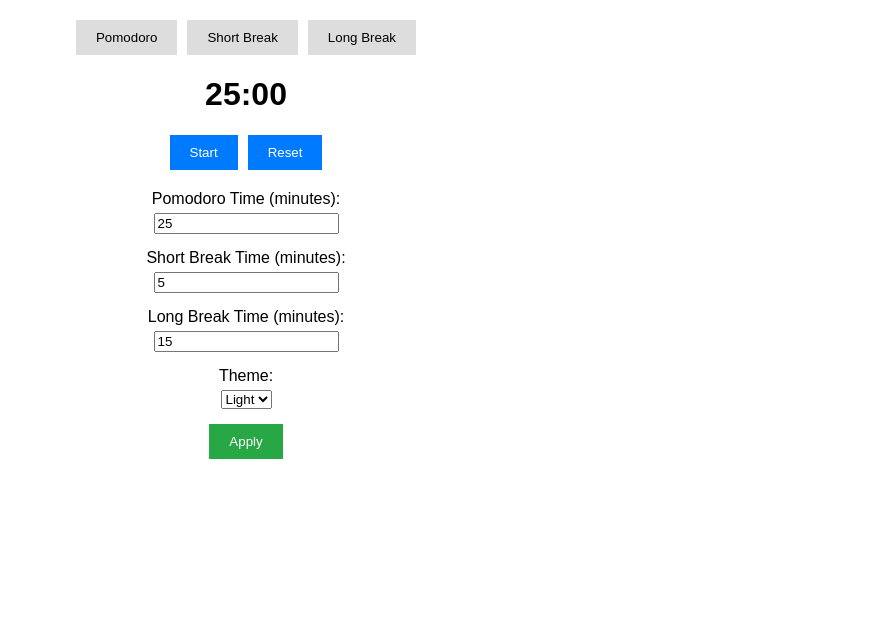
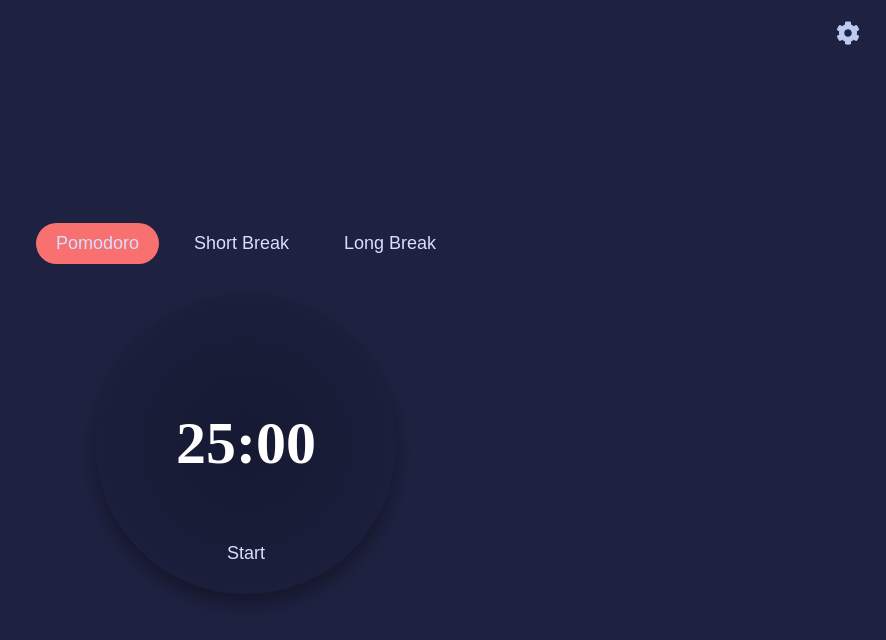
Before and after one commit to ElifKeskinn/Pomodoro, a React (Vite) app: page / in a window 1280 px wide. Shown: the top 640 px of the page, without its empty margins (394-1280 px from the left). Built offline with nearby package versions, Linux system fonts and the light colour scheme.

Commit message:
project is mostly done but there will be another feature additions

```diff
--- a/package.json
+++ b/package.json
@@ -11,7 +11,8 @@
   },
   "dependencies": {
     "react": "^18.3.1",
-    "react-dom": "^18.3.1"
+    "react-dom": "^18.3.1",
+    "react-icons": "^5.3.0"
   },
   "devDependencies": {
     "@eslint/js": "^9.9.0",
--- a/src/App.css
+++ b/src/App.css
@@ -1,54 +1,159 @@
-.app {
-    font-family: Arial, sans-serif;
-    text-align: center;
+body,
+html {
+  background-color: #1E213F;
 }
 
+.app {
+  text-align: center;
+  height: 100vh;
+  display: flex;
+  flex-direction: column;
+  justify-content: center;
+  align-items: center;
+  background-color: #1E213F;
+}
+
+/* Tabs styling */
 .tabs {
-    margin: 20px 0;
+  display: flex;
+  gap: 15px;
+  margin-bottom: 30px;
 }
 
 .tab-button {
   padding: 10px 20px;
-    margin: 0 5px;
   border: none;
+  border-radius: 30px;
   cursor: pointer;
-    background-color: #ddd;
+  background-color: transparent;
+  color: #D7E0FF;
+  font-size: 18px;
+  transition: background-color 0.3s ease, color 0.3s ease;
 }
 
-  .tab-button.active {
-    background-color: #bbb;
+
+.timer {
+  position: relative;
+  width: 300px;
+  height: 300px;
+  display: flex;
+  justify-content: center;
+  align-items: center;
+  background: radial-gradient(circle at center, #161932, #1E213F);
+  border-radius: 50%;
+  box-shadow: 0px 10px 15px rgba(0, 0, 0, 0.3);
+
 }
 
-  .timer {
-    margin: 20px 0;
+.timer h1 {
+  font-size: 60px;
+  color: white;
+  margin: 0;
+  z-index: 1;
 }
 
+
+/* Control button */
 .control-button {
-    padding: 10px 20px;
-    margin: 0 5px;
+  position: absolute;
+  bottom: 20px;
+  padding: 10px 40px;
+  background-color: transparent;
   border: none;
+  font-size: 18px;
+  color: #D7E0FF;
   cursor: pointer;
-    background-color: #007bff;
-    color: white;
 }
 
-  .settings {
-    margin: 20px 0;
+.modal {
+  position: fixed;
+  top: 50%;
+  left: 50%;
+  transform: translate(-50%, -50%);
+  background: white;
+  border-radius: 15px;
+  box-shadow: 0 5px 15px rgba(0, 0, 0, 0.3);
+  padding: 20px;
+  width: 400px;
+  z-index: 1000;
+}
+
+
+.modal h2 {
+  margin-top: 0;
+  font-size: 1.5rem;
+  color: #172040;
 }
 
 .setting-group {
-    margin-bottom: 15px;
+  margin-bottom: 20px;
 }
 
-  .setting-group label {
-    display: block;
-    margin-bottom: 5px;
+.time-settings,
+.font-settings,
+.theme-settings {
+  display: flex;
+  justify-content: space-between;
+  margin-top: 10px;
+}
+
+input[type="number"] {
+  width: 60px;
+  padding: 5px;
+  border: none;
+  background-color: #cdcdce;
+  color: #000000;
+  text-align: center;
+  border-radius: 8px;
+}
+
+/* Close button */
+.close-button {
+  position: absolute;
+  top: 10px;
+  right: 10px;
+  background: none;
+  border: none;
+  font-size: 1.5rem;
+  cursor: pointer;
+  color: #333;
+}
+
+/* Settings icon button */
+.settings-button {
+  position: absolute;
+  top: 20px;
+  right: 20px;
+  background: none;
+  border: none;
+  font-size: 1.5rem;
+  cursor: pointer;
+  color: #bec9f2;
+}
+
+
+.font-button,
+.theme-button {
+  border: none;
+  outline: none;
+  cursor: pointer;
+  padding: 10px;
+  margin: 0 5px;
+  border-radius: 5px;
+}
+
+.font-button.active,
+.theme-button.active {
+  border: 2px solid #000;
 }
 
 .apply-button {
+  background-color: #F87070;
+  color: white;
   padding: 10px 20px;
   border: none;
+  border-radius: 50px;
   cursor: pointer;
-    background-color: #28a745;
-    color: white;
+  width: 50%;
+  text-align: center;
 }
--- a/src/App.jsx
+++ b/src/App.jsx
@@ -2,19 +2,66 @@
 import Timer from './components/Timer';
 import Settings from './components/Settings';
 import './App.css';
+import { FaCog } from 'react-icons/fa';
 
 const App = () => {
   const [activeTab, setActiveTab] = useState('pomodoro');
+  const [settings, setSettings] = useState({
+    pomodoroTime: 25,
+    shortBreakTime: 5,
+    longBreakTime: 15,
+    selectedFont: 'Kumbh Sans',
+    selectedTheme: '#F87070',
+  });
+
+  const [isSettingsOpen, setIsSettingsOpen] = useState(false);
+
+  const handleApplySettings = (newSettings) => {
+    setSettings(newSettings);
+    setIsSettingsOpen(false);
+  };
+
+  const handleOpenSettings = () => {
+    setIsSettingsOpen(true);
+  };
+
+  const handleCloseSettings = () => {
+    setIsSettingsOpen(false);
+  };
 
   return (
-    <div className="app">
+    <div className="app" style={{ fontFamily: settings.selectedFont }}>
       <div className="tabs">
-        <button className="tab-button" onClick={() => setActiveTab('pomodoro')}>Pomodoro</button>
-        <button className="tab-button" onClick={() => setActiveTab('shortBreak')}>Short Break</button>
-        <button className="tab-button" onClick={() => setActiveTab('longBreak')}>Long Break</button>
+        <button
+          className="tab-button"
+          style={{ backgroundColor: activeTab === 'pomodoro' ? settings.selectedTheme : 'transparent' }}
+          onClick={() => setActiveTab('pomodoro')}
+        >
+          Pomodoro
+        </button>
+        <button
+          className="tab-button"
+          style={{ backgroundColor: activeTab === 'shortBreak' ? settings.selectedTheme : 'transparent' }}
+          onClick={() => setActiveTab('shortBreak')}
+        >
+          Short Break
+        </button>
+        <button
+          className="tab-button"
+          style={{ backgroundColor: activeTab === 'longBreak' ? settings.selectedTheme : 'transparent' }}
+          onClick={() => setActiveTab('longBreak')}
+        >
+          Long Break
+        </button>
       </div>
-      <Timer activeTab={activeTab} />
-      <Settings />
+
+      <Timer activeTab={activeTab} settings={settings} />
+
+      <button className="settings-button" onClick={handleOpenSettings}>
+        <FaCog />
+      </button>
+
+      {isSettingsOpen && <Settings onApply={handleApplySettings} onClose={handleCloseSettings} />}
     </div>
   );
 };
--- a/src/components/Settings.jsx
+++ b/src/components/Settings.jsx
@@ -1,49 +1,102 @@
 import React, { useState } from 'react';
 
-const Settings = () => {
+const Settings = ({ onApply, onClose }) => {
   const [pomodoroTime, setPomodoroTime] = useState(25);
   const [shortBreakTime, setShortBreakTime] = useState(5);
   const [longBreakTime, setLongBreakTime] = useState(15);
-  const [theme, setTheme] = useState('light');
+  const [selectedFont, setSelectedFont] = useState('Kumbh Sans');
+  const [selectedTheme, setSelectedTheme] = useState('#F87070');
 
-  const handleApply = () => {
-    console.log('Settings applied:', { pomodoroTime, shortBreakTime, longBreakTime, theme });
+  const fonts = ['Kumbh Sans', 'Roboto Slab', 'Space Mono'];
+  const themes = ['#F87070', '#70F3F8', '#D881F8'];
+
+  const handleApplySettings = () => {
+    const newSettings = {
+      pomodoroTime,
+      shortBreakTime,
+      longBreakTime,
+      selectedFont,
+      selectedTheme,
+    };
+    onApply(newSettings);
   };
 
   return (
-    <div className="settings">
+    <div className="modal settings-modal">
+      <div className="modal-content">
+        <button className="close-button" onClick={onClose}>
+          &times;
+        </button>
+
+        <h2>Settings</h2>
+
         <div className="setting-group">
-        <label>Pomodoro Time (minutes):</label>
+          <label>Time (minutes)</label>
+          <div className="time-settings">
+            <div>
+              <label>Pomodoro</label>
               <input
                 type="number"
                 value={pomodoroTime}
                 onChange={(e) => setPomodoroTime(parseInt(e.target.value))}
+                min="1"
               />
             </div>
-      <div className="setting-group">
-        <label>Short Break Time (minutes):</label>
+            <div>
+              <label>Short Break</label>
               <input
                 type="number"
                 value={shortBreakTime}
                 onChange={(e) => setShortBreakTime(parseInt(e.target.value))}
+                min="1"
               />
             </div>
-      <div className="setting-group">
-        <label>Long Break Time (minutes):</label>
+            <div>
+              <label>Long Break</label>
               <input
                 type="number"
                 value={longBreakTime}
                 onChange={(e) => setLongBreakTime(parseInt(e.target.value))}
+                min="1"
               />
             </div>
+          </div>
+        </div>
+
         <div className="setting-group">
-        <label>Theme:</label>
-        <select value={theme} onChange={(e) => setTheme(e.target.value)}>
-          <option value="light">Light</option>
-          <option value="dark">Dark</option>
-        </select>
+          <label>Font</label>
+          <div className="font-settings">
+            {fonts.map((font) => (
+              <button
+                key={font}
+                className={`font-button ${selectedFont === font ? 'active' : ''}`}
+                onClick={() => setSelectedFont(font)}
+                style={{ fontFamily: font }}
+              >
+                Aa
+              </button>
+            ))}
           </div>
-      <button className="apply-button" onClick={handleApply}>Apply</button>
+        </div>
+
+        <div className="setting-group">
+          <label>Color</label>
+          <div className="theme-settings">
+            {themes.map((theme) => (
+              <button
+                key={theme}
+                className={`theme-button ${selectedTheme === theme ? 'active' : ''}`}
+                onClick={() => setSelectedTheme(theme)}
+                style={{ backgroundColor: theme }}
+              />
+            ))}
+          </div>
+        </div>
+
+        <button className="apply-button" onClick={handleApplySettings}>
+          Apply
+        </button>
+      </div>
     </div>
   );
 };
--- a/src/components/Timer.jsx
+++ b/src/components/Timer.jsx
@@ -1,30 +1,30 @@
 import React, { useState, useEffect } from 'react';
 
-const Timer = ({ activeTab }) => {
+const Timer = ({ activeTab, settings }) => {
   const [time, setTime] = useState(0);
   const [isActive, setIsActive] = useState(false);
 
   useEffect(() => {
     switch (activeTab) {
       case 'pomodoro':
-        setTime(25 * 60);
+        setTime(settings.pomodoroTime * 60);
         break;
       case 'shortBreak':
-        setTime(5 * 60);
+        setTime(settings.shortBreakTime * 60);
         break;
       case 'longBreak':
-        setTime(15 * 60);
+        setTime(settings.longBreakTime * 60);
         break;
       default:
-        setTime(25 * 60);
+        setTime(settings.pomodoroTime * 60);
     }
-  }, [activeTab]);
+  }, [activeTab, settings]);
 
   useEffect(() => {
     let interval = null;
     if (isActive) {
       interval = setInterval(() => {
-        setTime((prevTime) => prevTime > 0 ? prevTime - 1 : 0);
+        setTime((prevTime) => (prevTime > 0 ? prevTime - 1 : 0));
       }, 1000);
     } else if (!isActive && time !== 0) {
       clearInterval(interval);
@@ -34,11 +34,6 @@
 
   const handleStartPause = () => {
     setIsActive(!isActive);
-  };
-
-  const handleReset = () => {
-    setIsActive(false);
-    setTime(activeTab === 'pomodoro' ? 25 * 60 : activeTab === 'shortBreak' ? 5 * 60 : 15 * 60);
   };
 
   const formatTime = (seconds) => {
@@ -53,7 +48,6 @@
       <button className="control-button" onClick={handleStartPause}>
         {isActive ? 'Pause' : 'Start'}
       </button>
-      <button className="control-button" onClick={handleReset}>Reset</button>
     </div>
   );
 };
```
Also changed, not shown: 1 other file (tests, documents, lock files or other folders). Lines whose indentation alone changed are shown as unchanged.
